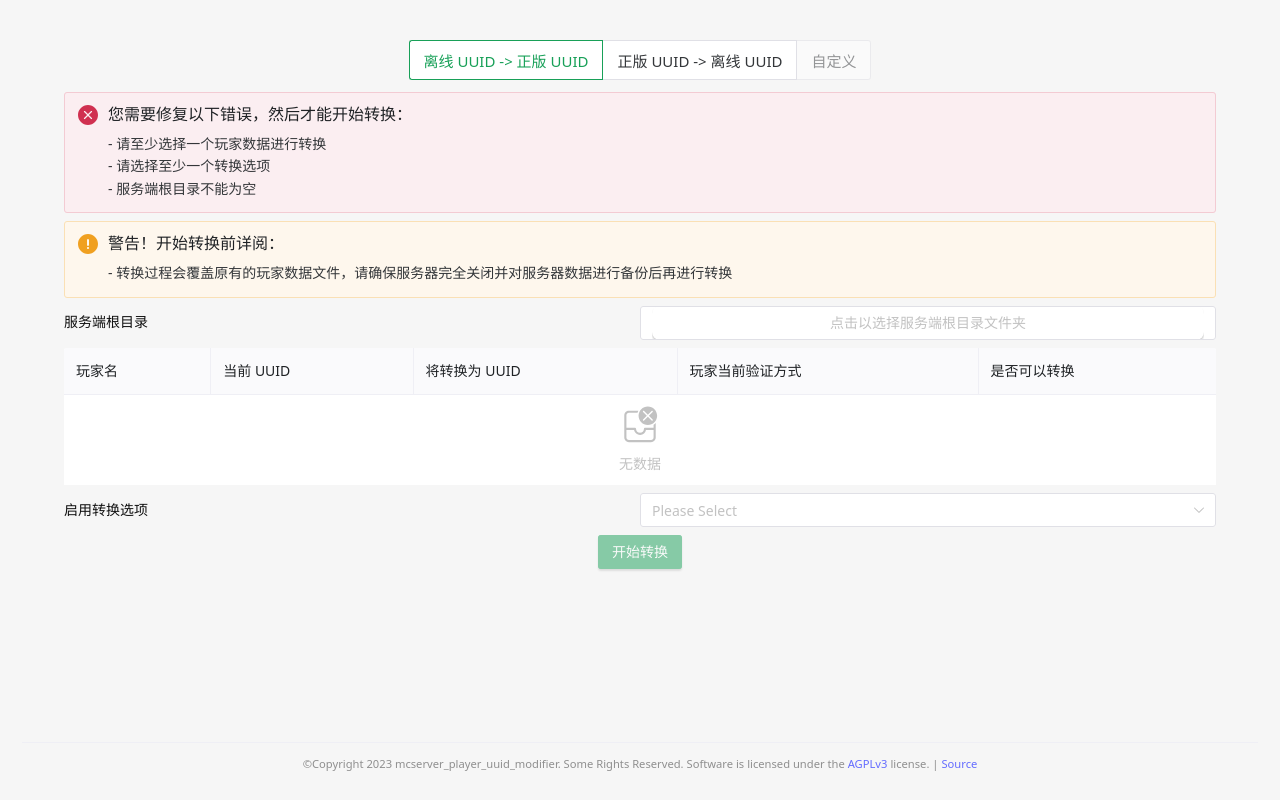
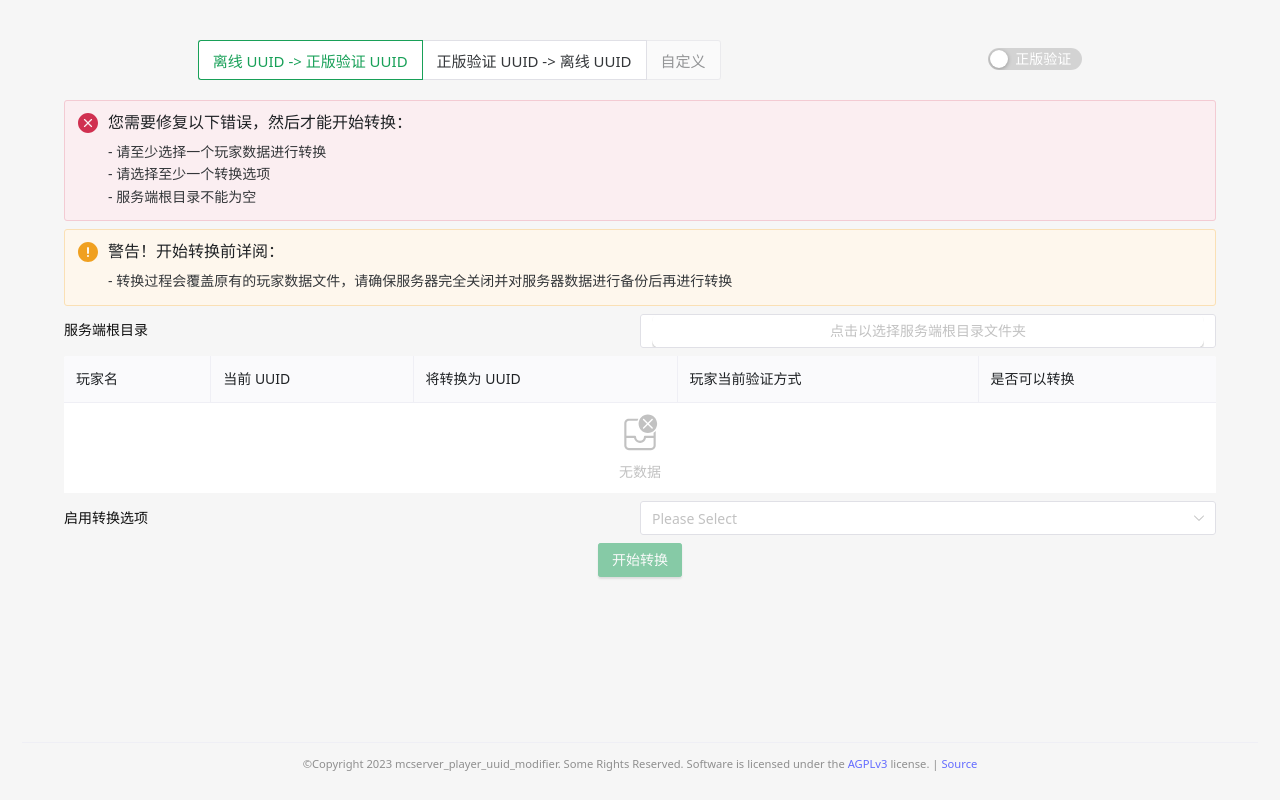
Before and after one commit to shaokeyibb/mcserver_player_uuid_modifier, a Vue app: page / in a window 1280 px wide. Built offline with nearby package versions, Linux system fonts and the light colour scheme.

Commit message:
support custom yggdrasil address

```diff
--- a/src/App.vue
+++ b/src/App.vue
@@ -1,5 +1,5 @@
 <script setup lang="ts">
-import { computed, reactive, ref, watch } from 'vue';
+import { computed, nextTick, reactive, ref, watch } from 'vue';
 import ModeSelector from './components/ModeSelector.vue'
 import ErrorAlert from './components/ErrorAlert.vue';
 import Footer from './components/Footer.vue'
@@ -12,6 +12,9 @@ import { computedAsync } from '@vueuse/core'
 import { Config } from './data';
 
 const mode = ref<'offline2online' | 'online2offline' | 'custom'>('offline2online');
+
+const useExternal = ref(false);
+const externalYggdrasilLink = ref('https://littleskin.cn/api/yggdrasil');
 
 const convertOptions = [
   {
@@ -78,14 +81,6 @@ const warnings = computed(() => {
 
 const input = reactive<string[]>([])
 
-watch(rootDir, async (newVal) => {
-  input.splice(0, input.length)
-  let cache = await getUserCache(newVal)
-  input.push(...Array.from(new Set(cache.map(it => it.name))))
-}, {
-  deep: true
-})
-
 const { loadingBar, notification } = createDiscreteApi(
   ['loadingBar', 'notification']
 )
@@ -122,16 +117,40 @@ async function handleStartConvert() {
   running.value = false
 }
 
+watch(rootDir, async (newVal) => {
+  await onReload()
+}, {
+  deep: true
+})
+
+watch(useExternal, async () => {
+  await onReload()
+})
+
+watch(externalYggdrasilLink, async () => {
+  await onReload()
+})
+
+async function onReload() {
+  nextTick(async () => {
+    input.splice(0, input.length)
+    let cache = await getUserCache(rootDir.value)
+    input.push(...Array.from(new Set(cache.map(it => it.name))))
+  })
+}
+
 </script>
 
 <template>
   <div class="container">
-    <ModeSelector v-model="mode" />
     <div class="content">
       <n-space vertical>
+        <ModeSelector v-model="mode" v-model:use-external="useExternal"
+          v-model:external-yggdrasil-link="externalYggdrasilLink" />
         <ErrorAlert :error="errors" :warning="warnings" />
         <RootDirSelector v-model="config.rootDir" />
-        <PlayerChecker :mode="mode" v-model:input="input" v-model:output="config.uuids" />
+        <PlayerChecker :mode="mode" v-model:input="input" v-model:output="config.uuids" :use-external="useExternal"
+          :external-yggdrasil-link="externalYggdrasilLink" />
         <ConvertOptions v-model="config.convertOptions" :options="convertOptions" />
         <n-button type="primary" :disabled="errors.length !== 0 || running" @click="handleStartConvert">
           开始转换
--- a/src/components/ModeSelector.vue
+++ b/src/components/ModeSelector.vue
@@ -1,26 +1,63 @@
 <script setup lang="ts">
-import { NRadioGroup, NRadioButton } from 'naive-ui';
+import { NRadioGroup, NRadioButton, NSwitch, NInput } from 'naive-ui';
+import { computed } from 'vue';
 
-defineProps<{
-    modelValue: 'offline2online' | 'online2offline' | 'custom'
+const props = defineProps<{
+    modelValue: 'offline2online' | 'online2offline' | 'custom',
+    useExternal: boolean,
+    externalYggdrasilLink: string
 }>();
 
 defineEmits<{
-    (e: 'update:modelValue', value: 'offline2online' | 'online2offline' | 'custom'): void
+    (e: 'update:modelValue', value: 'offline2online' | 'online2offline' | 'custom'): void,
+    (e: 'update:useExternal', value: boolean): void,
+    (e: 'update:externalYggdrasilLink', value: string): void
 }>();
+
+const onlineText = computed(() => {
+    if (props.useExternal) {
+        return '外置验证';
+    } else {
+        return '正版验证';
+    }
+});
 </script>
 
 <template>
+    <div id="selector">
         <n-radio-group :value="modelValue" @update:value="newVal => $emit('update:modelValue', newVal)"
             style="margin-bottom: 12px" size="large">
             <n-radio-button value="offline2online">
-            离线 UUID -> 正版 UUID
+                离线 UUID -> {{ onlineText }} UUID
             </n-radio-button>
             <n-radio-button value="online2offline">
-            正版 UUID -> 离线 UUID
+                {{ onlineText }} UUID -> 离线 UUID
             </n-radio-button>
             <n-radio-button value="custom" :disabled="true">
                 自定义
             </n-radio-button>
         </n-radio-group>
+        <n-switch :value="useExternal" @update:value="newVal => $emit('update:useExternal', newVal)"
+            style="margin-bottom: 22px; align-self: flex-end;">
+            <template #checked>
+                外置验证
             </template>
+            <template #unchecked>
+                正版验证
+            </template>
+        </n-switch>
+    </div>
+    <div id="yggdrasil-selector" class="row space-between" style="align-items: center;" v-if="useExternal">
+        <span>自定义 Yggdrasil 服务地址</span>
+        <n-input :value="externalYggdrasilLink" @update:value="newVal => $emit('update:externalYggdrasilLink', newVal)"
+            type="text" placeholder="https://littleskin.cn/api/yggdrasil" style="max-width: 50%" />
+    </div>
+</template>
+
+<style scoped>
+#selector {
+    display: flex;
+    flex-direction: row;
+    justify-content: space-around;
+}
+</style>
--- a/src/components/PlayerChecker.vue
+++ b/src/components/PlayerChecker.vue
@@ -1,14 +1,16 @@
 <script setup lang="ts">
 import { computedAsync } from '@vueuse/core';
 import { nameUUIDFromString } from '../rust';
-import { getMojangUUID } from '../mojang';
+import { getMojangUUID, getYggdrasilProfileUUID } from '../mojang';
 import { computed, ref, watch } from 'vue';
 import { NTable, NEmpty, useLoadingBar, createDiscreteApi } from 'naive-ui';
 
 const props = defineProps<{
   mode: 'offline2online' | 'online2offline' | 'custom',
   input: string[],
-  output: Record<string, string>
+  output: Record<string, string>,
+  useExternal: boolean,
+  externalYggdrasilLink: string
 }>();
 
 const emit = defineEmits<{
@@ -28,9 +30,16 @@ const _info = computedAsync<ConvertData[]>(async () => {
   for (let name of props.input) {
 
     let mojangUUID: string | null = null;
-    try { mojangUUID = await getMojangUUID(name) } catch { }
 
-    let offlineUUID = await nameUUIDFromString("OfflinePlayer:"+name);
+    if (props.useExternal) {
+      try { mojangUUID = await getYggdrasilProfileUUID(props.externalYggdrasilLink, name) } catch (e) {
+        console.log(e)
+      }
+    } else {
+      try { mojangUUID = await getMojangUUID(name) } catch { }
+    }
+
+    let offlineUUID = await nameUUIDFromString("OfflinePlayer:" + name);
 
     result.push({
       name: name,
@@ -94,7 +103,7 @@ watch(infoEvaluating, (newVal) => {
 
             <td>
               <template v-if="i.from == null">
-                <span style="color: red">无法拉取正版账户信息</span>
+                <span style="color: red">无法拉取远程账户信息</span>
               </template>
               <template v-else>
                 {{ i.from }}
@@ -103,14 +112,14 @@ watch(infoEvaluating, (newVal) => {
 
             <td>
               <template v-if="i.to == null">
-                <span style="color: red">无法拉取正版账户信息</span>
+                <span style="color: red">无法拉取远程账户信息</span>
               </template>
               <template v-else>
                 {{ i.to }}
               </template>
             </td>
 
-            <td>{{ mode === 'offline2online' ? "离线" : "正版" }}</td>
+            <td>{{ mode === 'offline2online' ? "离线验证" : (useExternal ? "外置验证" : "正版验证") }}</td>
 
             <td>{{ (i.from !== null && i.to !== null) ? "✅" : "❌" }}</td>
           </tr>
--- a/src/mojang.ts
+++ b/src/mojang.ts
@@ -1,7 +1,13 @@
-import { fetch } from './rust'
+import { fetch, fetchPost } from './rust'
 
 export async function getMojangUUID(username: string): Promise<string> {
     const response = await fetch(`https://api.mojang.com/users/profiles/minecraft/${username}`);
     const json = await JSON.parse(response);
     return json.id.slice(0, 8) + '-' + json.id.slice(8, 12) + '-' + json.id.slice(12, 16) + '-' + json.id.slice(16, 20) + '-' + json.id.slice(20);
 }
+
+export async function getYggdrasilProfileUUID(endpoint: string, username: string): Promise<string> {
+    const response = await fetchPost(`${endpoint}/api/profiles/minecraft`, JSON.stringify([username]));
+    const json = await JSON.parse(response)[0];
+    return json.id.slice(0, 8) + '-' + json.id.slice(8, 12) + '-' + json.id.slice(12, 16) + '-' + json.id.slice(16, 20) + '-' + json.id.slice(20);
+}
--- a/src/rust.ts
+++ b/src/rust.ts
@@ -32,6 +32,10 @@ export async function fetch(url: string): Promise<string> {
   return await invoke<string>('fetch', { url });
 }
 
+export async function fetchPost(url: string, body: string): Promise<string> {
+  return await invoke<string>('fetch_post', { url, body });
+}
+
 export async function convert(config: Config): Promise<string[]> {
   return await invoke<string[]>('convert', { config });
 }
```
Also changed, not shown: 2 other files (tests, documents, lock files or other folders). Lines whose indentation alone changed are shown as unchanged.
